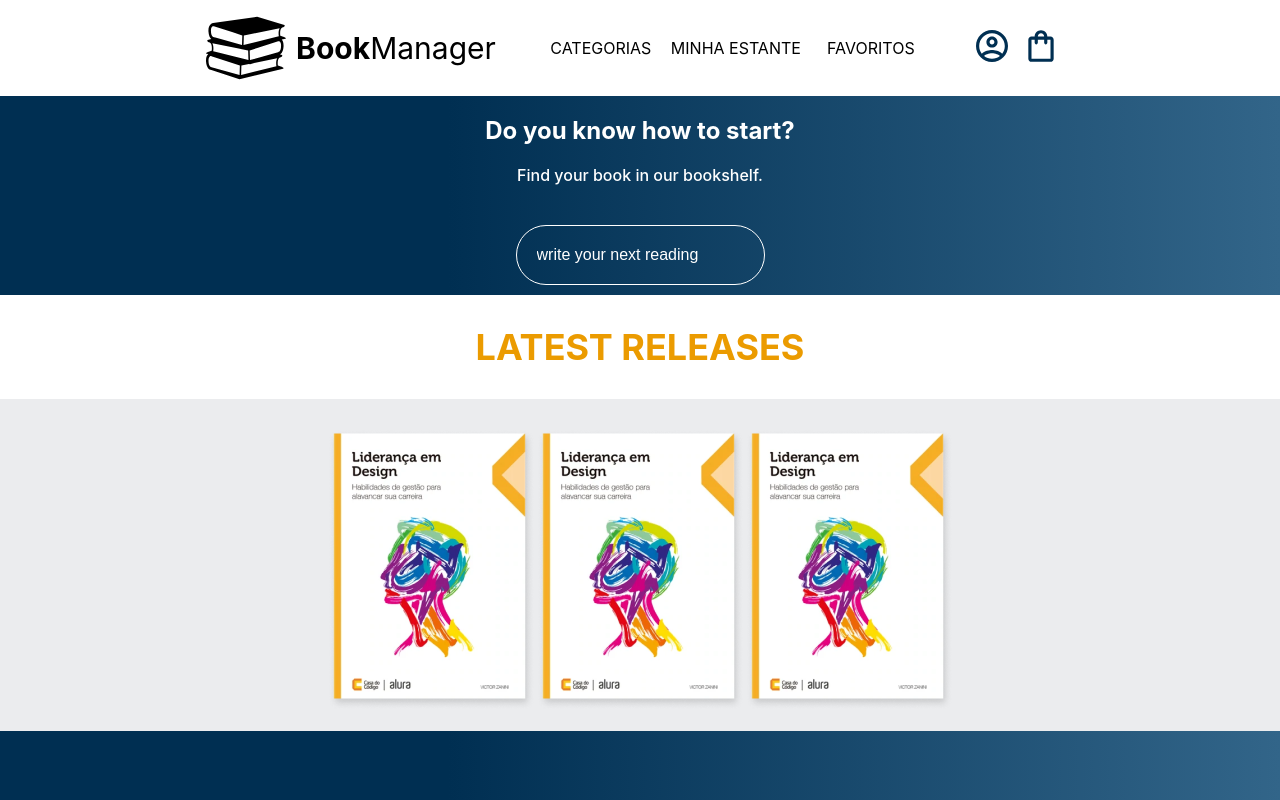
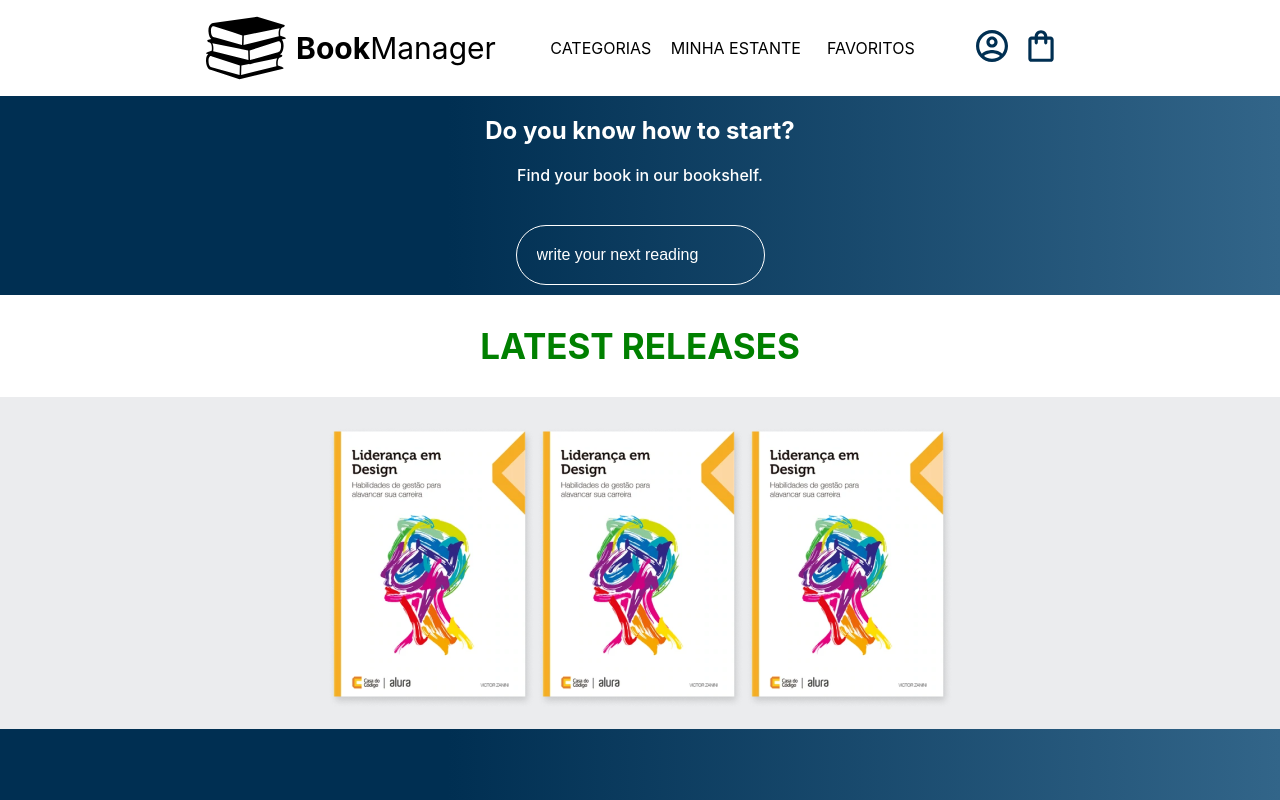
Before and after one commit to marciofao/react-book-manager, a React (Create React App) app: page / in a window 1280 px wide. Built offline with nearby package versions, Linux system fonts and the light colour scheme.

Commit message:
use props in elements

```diff
--- a/src/components/LatestReleases/index.js
+++ b/src/components/LatestReleases/index.js
@@ -21,10 +21,14 @@ const NewBooksContainer = styled.div`
 function LatestReleases() {
     return (
         <LatestReleasesContainter>
-            <Title>Latest Releases</Title>
+            <Title
+                color="green"
+                fontSize="35px"
+                align="center"
+            >Latest Releases</Title>
             <NewBooksContainer>
                 {books.map(book => (
-                    <img src={book.src} alt=""/>
+                    <img src={book.src} alt="" />
                 ))}
             </NewBooksContainer>
         </LatestReleasesContainter>
--- a/src/components/Title/index.js
+++ b/src/components/Title/index.js
@@ -4,9 +4,9 @@ export const Title = styled.h2`
     width: 100%;
     padding: 30px 0;
     background-color: #FFF;
-    color: #EB9B00;
-    font-size: 36px;
-    text-align: center;
+    color: ${props=>props.color || '#EB9B00'};
+    font-size:  ${props=>props.fontSize || '36px'};
+    text-align:  ${props=>props.align || 'center'};
     margin: 0;
     text-transform: uppercase;
 `
```
